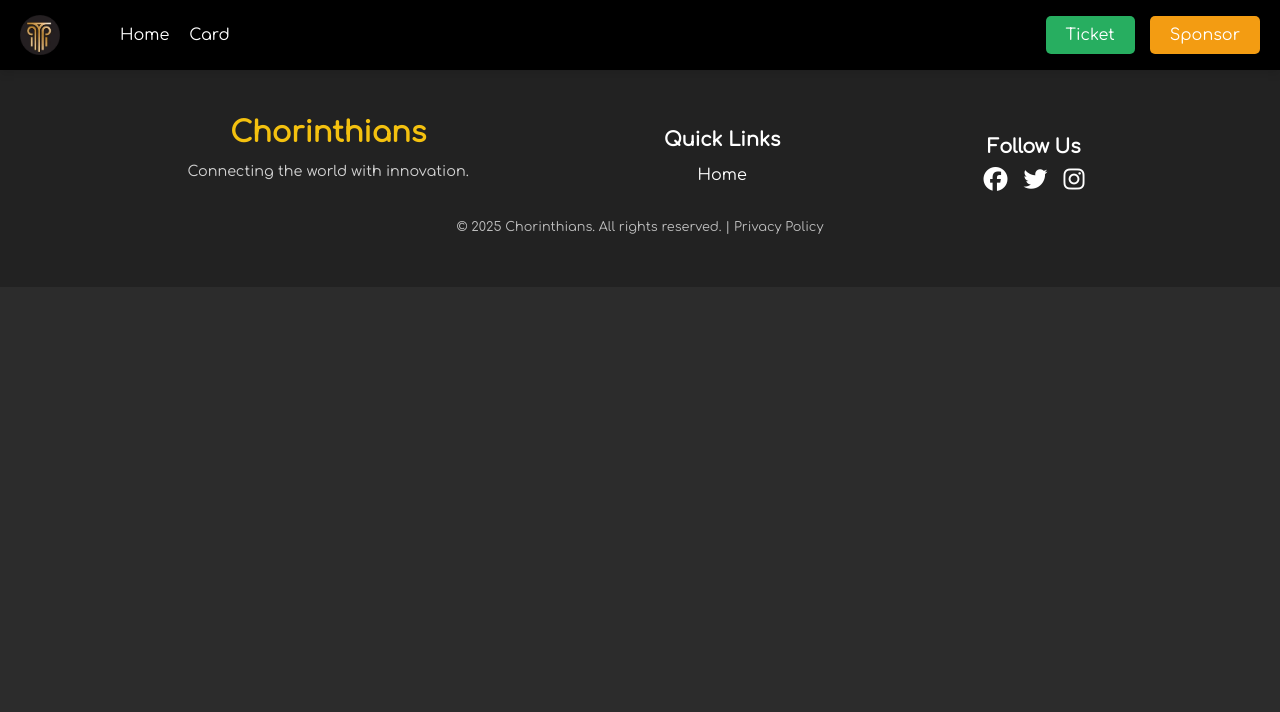
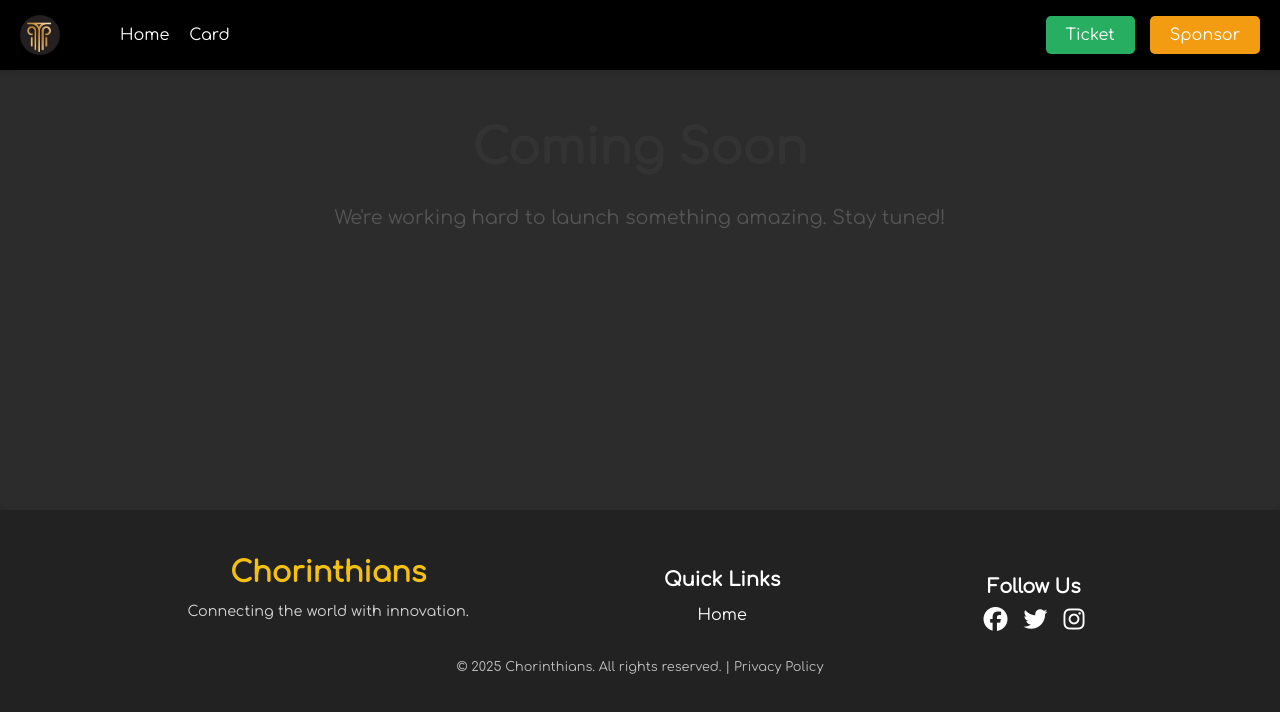
Before and after one commit to NileDex/Movement_e25, a React (Vite) app: page /sponsor in a window 1280 px wide. Shown: the top 712 px of the page. Built offline with nearby package versions, Linux system fonts and the light colour scheme.

Commit message:
local changes

```diff
--- a/src/App.tsx
+++ b/src/App.tsx
@@ -10,6 +10,7 @@ import SpeakerProfile from './components/SpeakerProfile';
 import Ticket from './components/EventEmbed';
 import "@fortawesome/fontawesome-free/css/all.min.css";
 import Footer from './components/Footer';
+import ComingSoon from './components/sponsor';
 
 
 
@@ -30,6 +31,7 @@ const App: React.FC = () => {
           <Route path="/speakerProfile/:id" element={<SpeakerProfile />} />
           <Route path='/EventCard' element={ <EventProfileCard/> }/>
           <Route path="/EventEmbed" element={ <Ticket/> } />
+          <Route path='/sponsor' element={ <ComingSoon/> } />
 
         </Routes>
         <Footer/>
--- a/src/components/Hero.tsx
+++ b/src/components/Hero.tsx
@@ -38,7 +38,8 @@ const Hero: React.FC = () => {
         <h1>
          Movement <br /> BLOCKCHAIN SUMMIT
         </h1>
-        <h2>8-10 May 2025</h2><h5>Annual</h5>
+        <h2>8-10 May 2025</h2>
+
         <div className="navbar-buttons">
           <a href="/EventEmbed" className="ticket-buttonn">Ticket</a>
           <a href="/sponsor" className="sponsor-buttonn">Sponsor</a>
--- /dev/null
+++ b/src/components/sponsor.tsx
@@ -0,0 +1,31 @@
+import React, { useState } from 'react';
+
+
+const ComingSoon: React.FC = () => {
+  const [email, setEmail] = useState<string>('');
+
+  const handleInputChange = (e: React.ChangeEvent<HTMLInputElement>) => {
+    setEmail(e.target.value);
+  };
+
+  const handleSubscribe = () => {
+    if (email) {
+      alert(`Thank you for subscribing with email: ${email}`);
+      setEmail('');
+    } else {
+      alert('Please enter a valid email address.');
+    }
+  };
+
+  return (
+    <div className="coming-soon-container">
+      <div className="coming-soon-content">
+        <h1>Coming Soon</h1>
+        <p>We're working hard to launch something amazing. Stay tuned!</p>
+
+      </div>
+    </div>
+  );
+};
+
+export default ComingSoon;
--- a/src/index.css
+++ b/src/index.css
@@ -242,3 +242,23 @@ body {
     height: 60px;
   }
 }
+
+
+.coming-soon-container {
+  text-align: center;
+  padding: 20px;
+  border-radius: 10px;
+  height: 50VH;
+  box-shadow: 0 4px 6px rgba(0, 0, 0, 0.1);
+}
+
+.coming-soon-content h1 {
+  font-size: 3em;
+  color: #333;
+}
+
+.coming-soon-content p {
+  margin: 20px 0;
+  font-size: 1.2em;
+  color: #555;
+}
```
